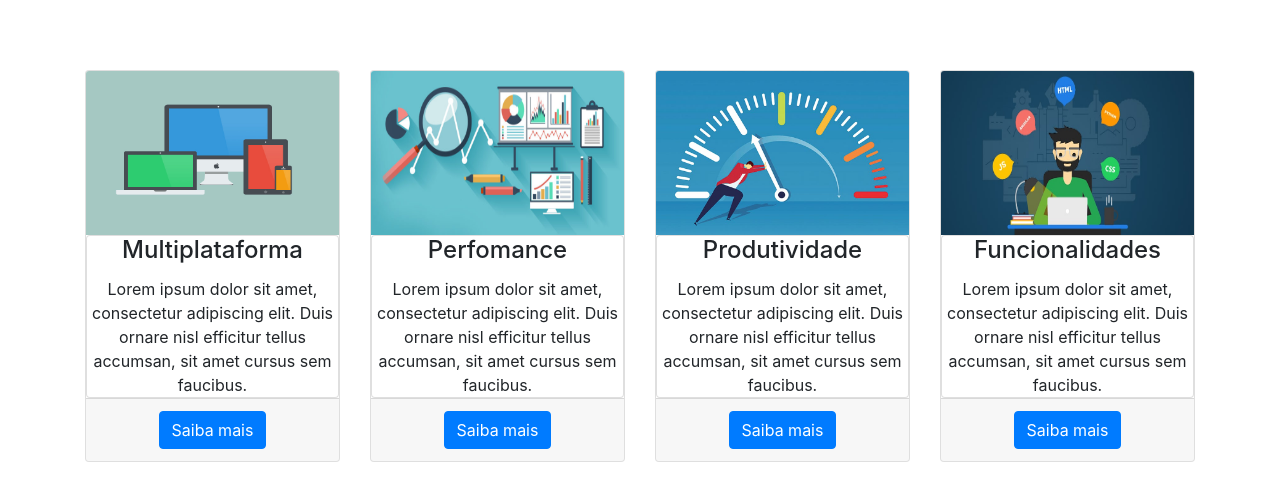
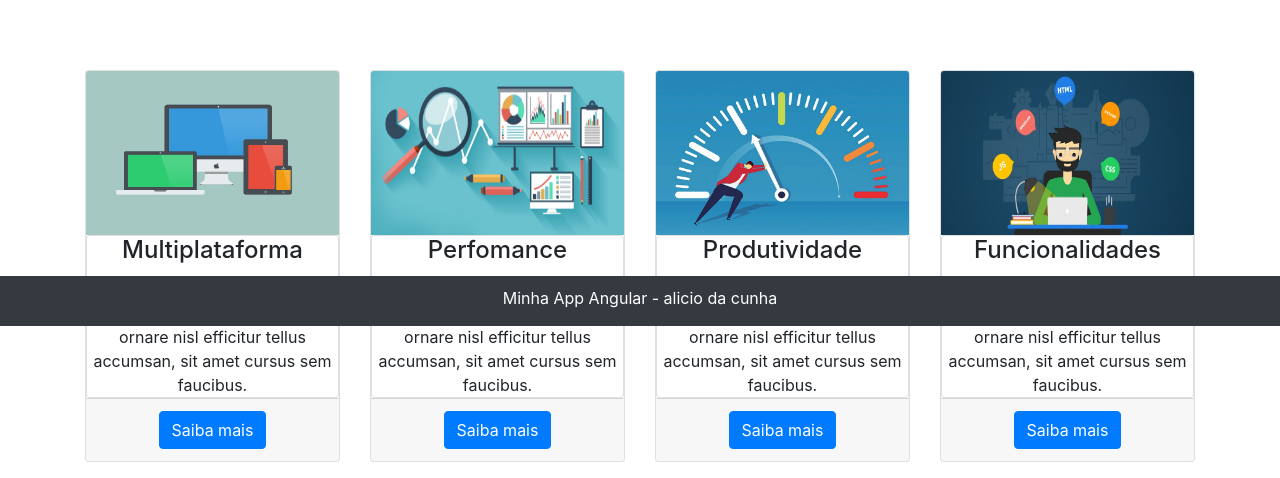
Before and after one commit to Igor-maciel/loja-virtual-angular, an Angular app: page / in a window 1280 px wide. Shown: the part 474-952 px from the top of the page. Built offline with nearby package versions, Linux system fonts and the light colour scheme.

Commit message:
adicionando o rodape

```diff
--- a/src/app/app.component.html
+++ b/src/app/app.component.html
@@ -45,6 +45,7 @@
 </header>
 <!-- END Conteudo da pagina-->
 
+
 <div class="container main-container">
     <div class="row text-center">
 
@@ -53,22 +54,7 @@
                 <img class="card-img-top" src="/assets/crossplat.jpg" height="164px" width="253px" alt="">
                 <div class="card body">
                     <h4 class="card-title">Multiplataforma</h4>
-                        <p class="card-text">Lorem ipsum dolor sit amet, consectetur adipiscing elit.
-                                                    Duis ornare nisl
-                            efficitur tellus accumsan, sit amet cursus sem faucibus.</p>
-                    </div>
-                    <div class="card-footer">
-                        <a href="#" class="btn btn-primary">Saiba mais</a>
-                    </div>
-                </div>
-            </div>
-            <div class="col-lg-3 col-md-6 mb-4">
-                <div class="card h-100">
-                    <img class="card-img-top" src="/assets/perfomance.jpg" height="164px" width="253px" alt="">
-                    <div class="card body">
-                        <h4 class="card-title">Perfomance</h4>
-                        <p class="card-text">Lorem ipsum dolor sit amet, consectetur adipiscing elit.
-                                                    Duis ornare nisl
+                    <p class="card-text">Lorem ipsum dolor sit amet, consectetur adipiscing elit. Duis ornare nisl
                         efficitur tellus accumsan, sit amet cursus sem faucibus.</p>
                 </div>
                 <div class="card-footer">
@@ -79,11 +65,40 @@
 
         <div class="col-lg-3 col-md-6 mb-4">
             <div class="card h-100">
+                <img class="card-img-top" src="/assets/perfomance.jpg" height="164px" width="253px" alt="">
+                <div class="card body">
+                    <h4 class="card-title">Perfomance</h4>
+                    <p class="card-text">Lorem ipsum dolor sit amet, consectetur adipiscing elit. Duis ornare nisl
+                        efficitur tellus accumsan, sit amet cursus sem faucibus.</p>
+                </div>
+                <div class="card-footer">
+                    <a href="#" class="btn btn-primary">Saiba mais</a>
+                </div>
+            </div>
+
+        </div>
+
+        <div class="col-lg-3 col-md-6 mb-4">
+            <div class="card h-100">
                 <img class="card-img-top" src="/assets/produtividade.jpg" height="164px" width="253px" alt="">
                 <div class="card body">
                     <h4 class="card-title">Produtividade</h4>
-                        <p class="card-text">Lorem ipsum dolor sit amet, consectetur adipiscing elit.
-                                                    Duis ornare nisl
+                    <p class="card-text">Lorem ipsum dolor sit amet, consectetur adipiscing elit. Duis ornare nisl
+                        efficitur tellus accumsan, sit amet cursus sem faucibus.</p>
+                </div>
+                <div class="card-footer">
+                    <a href="#" class="btn btn-primary">Saiba mais</a>
+                </div>
+            </div>
+
+        </div>
+
+        <div class="col-lg-3 col-md-6 mb-4">
+            <div class="card h-100">
+                <img class="card-img-top" src="/assets/funcionalidades.jpg" height="164px" width="253px" alt="">
+                <div class="card body">
+                    <h4 class="card-title">Funcionalidades</h4>
+                    <p class="card-text">Lorem ipsum dolor sit amet, consectetur adipiscing elit. Duis ornare nisl
                         efficitur tellus accumsan, sit amet cursus sem faucibus.</p>
                 </div>
                 <div class="card-footer">
@@ -91,24 +106,14 @@
                 </div>
             </div>
         </div>
-
-            <div class="col-lg-3 col-md-6 mb-4">
-                <div class="card h-100">
-                    <img class="card-img-top" src="/assets/funcionalidades.jpg" height="164px" width="253px" alt="">
-                    <div class="card body">
-                        <h4 class="card-title">Funcionalidades</h4>
-                        <p class="card-text">Lorem ipsum dolor sit amet, consectetur adipiscing elit.
-                                                    Duis ornare nisl
-                            efficitur tellus accumsan, sit amet cursus sem faucibus.</p>
-                    </div>
-                    <div class="card-footer">
-                        <a href="#" class="btn btn-primary">Saiba mais</a>
-                    </div>
     </div>
 </div>
 
 
-
+<!-- Footer -->
+<footer class="bg-dark fixed-bottom footer">
+    <div>
+        <p style="padding-top: 10px;" class="text-white"> Minha App Angular - alicio da cunha</p>
     </div>
-    </div>
-    <!-- END Conteudo da pagina-->
+</footer>
+<!-- ENDFooter -->
--- a/src/styles.css
+++ b/src/styles.css
@@ -1,6 +1,3 @@
-/* You can add global styles to this file, and also import other style files */
-
-
 .main-container{
     padding-top: 100px;
     padding-right: 15px;
```
Lines whose indentation alone changed are shown as unchanged.
